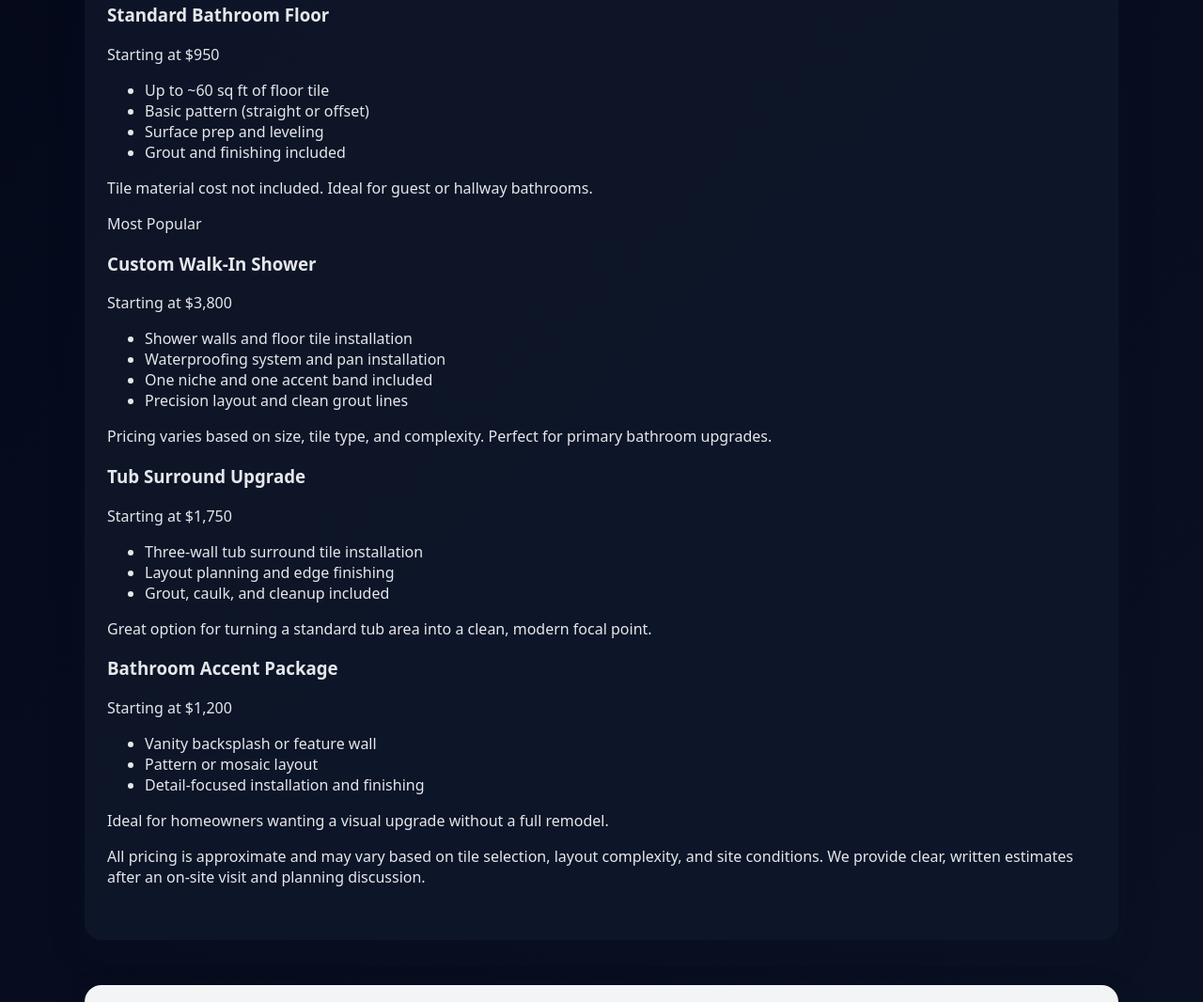
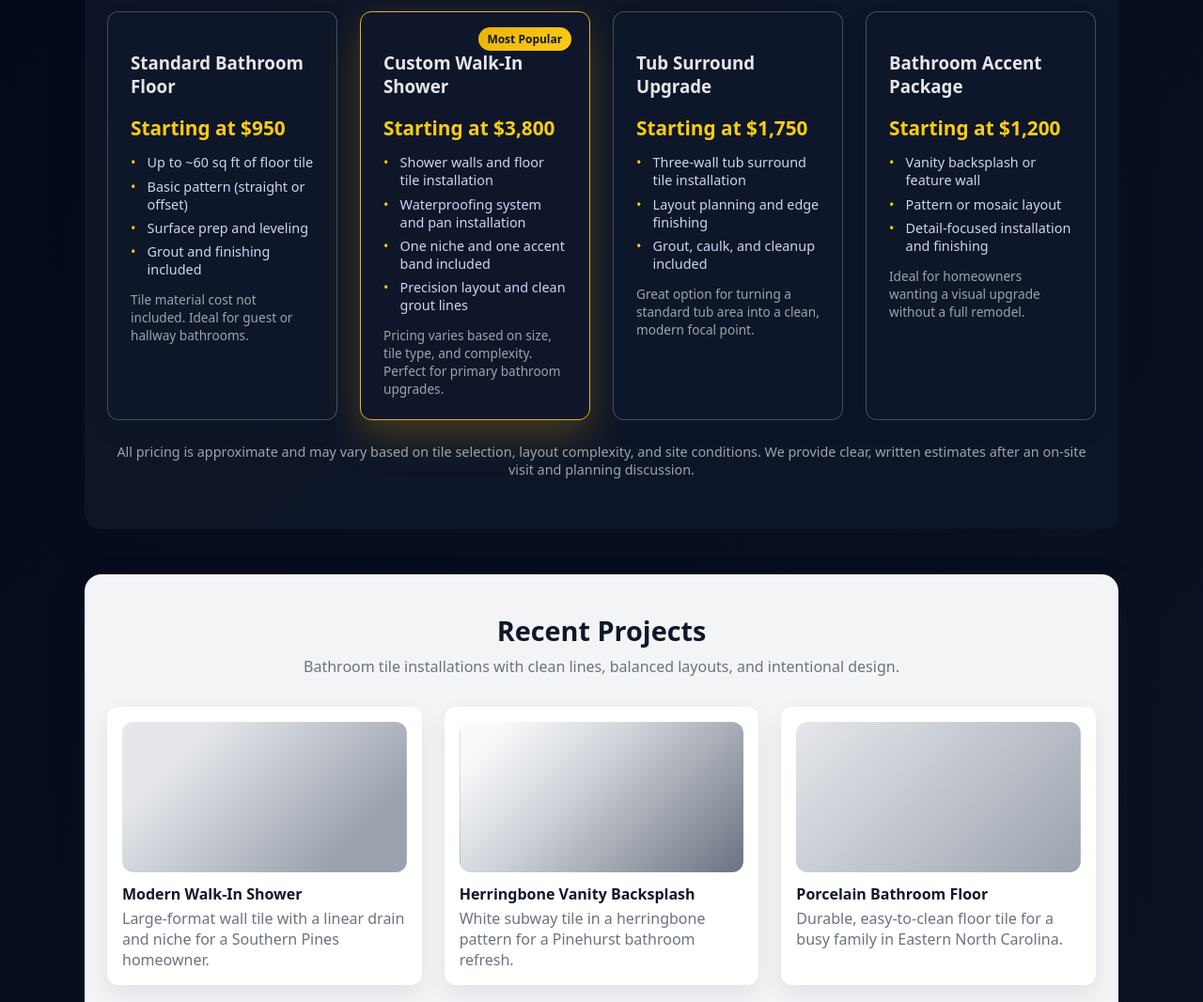
Before and after one commit to NevDevB4/Ashley-s-and-Travis-s-Tile, a plain HTML site: page index.html in a window 1280 px wide. Shown: the part 1010-2076 px from the top of the page at 94% size. Drawn offline with Linux system fonts and the light colour scheme.

Commit message:
Update index.css

```diff
--- a/index.css
+++ b/index.css
@@ -110,6 +110,12 @@ header,
   display: flex;
   flex-wrap: wrap;
   gap: 0.75rem;
+}
+
+.hero-location {
+  margin-top: 1rem;
+  font-size: 0.9rem;
+  color: #9ca3af;
 }
 
 .btn-primary,
@@ -241,10 +247,6 @@ header,
   border: 1px solid var(--border-soft);
 }
 
-.section-light .card h3 {
-  margin-top: 0;
-}
-
 .card h3 {
   margin: 0 0 0.5rem;
   font-size: 1.1rem;
@@ -253,6 +255,81 @@ header,
 .card p {
   margin: 0;
   color: var(--muted);
+}
+
+/* Pricing */
+
+.pricing-grid {
+  display: grid;
+  grid-template-columns: repeat(auto-fit, minmax(230px, 1fr));
+  gap: 1.5rem;
+}
+
+.pricing-card {
+  background-color: rgba(15, 23, 42, 0.95);
+  border-radius: var(--radius-md);
+  padding: 1.4rem 1.5rem;
+  box-shadow: var(--shadow-card);
+  border: 1px solid rgba(148, 163, 184, 0.4);
+  position: relative;
+}
+
+.pricing-featured {
+  border-color: var(--accent);
+  box-shadow: 0 16px 40px rgba(234, 179, 8, 0.25);
+}
+
+.badge {
+  position: absolute;
+  top: 1rem;
+  right: 1.2rem;
+  background: linear-gradient(135deg, var(--accent), var(--accent-soft));
+  color: #111827;
+  font-size: 0.75rem;
+  padding: 0.25rem 0.6rem;
+  border-radius: 999px;
+  font-weight: 600;
+}
+
+.pricing-amount {
+  margin: 0.4rem 0 0.8rem;
+  font-size: 1.3rem;
+  font-weight: 600;
+  color: var(--accent-soft);
+}
+
+.pricing-list {
+  list-style: none;
+  padding: 0;
+  margin: 0 0 0.8rem;
+  color: #cbd5f5;
+  font-size: 0.9rem;
+}
+
+.pricing-list li {
+  margin-bottom: 0.4rem;
+  position: relative;
+  padding-left: 1.1rem;
+}
+
+.pricing-list li::before {
+  content: "•";
+  position: absolute;
+  left: 0;
+  color: var(--accent-soft);
+}
+
+.pricing-note {
+  margin: 0;
+  font-size: 0.85rem;
+  color: #9ca3af;
+}
+
+.pricing-footer {
+  margin-top: 1.5rem;
+  text-align: center;
+  font-size: 0.9rem;
+  color: #9ca3af;
 }
 
 /* Gallery */
@@ -264,7 +341,7 @@ header,
 }
 
 .gallery-item {
-  background-color: rgba(15, 23, 42, 0.9);
+  background-color: var(--card-bg);
   border-radius: var(--radius-md);
   padding: 1rem;
   box-shadow: var(--shadow-card);
@@ -330,6 +407,11 @@ header,
   background-color: var(--accent);
 }
 
+.about-extra {
+  margin-top: 1rem;
+  color: var(--muted);
+}
+
 /* Contact form */
 
 .contact-form {
@@ -384,6 +466,13 @@ textarea:focus {
   background-color: #020617;
 }
 
+.contact-note {
+  margin-top: 1.2rem;
+  text-align: center;
+  font-size: 0.9rem;
+  color: #9ca3af;
+}
+
 /* Footer */
 
 .footer {
@@ -418,4 +507,8 @@ textarea:focus {
     flex-wrap: wrap;
     justify-content: center;
   }
+
+  .about-grid {
+    grid-template-columns: minmax(0, 1fr);
+  }
 }
```
